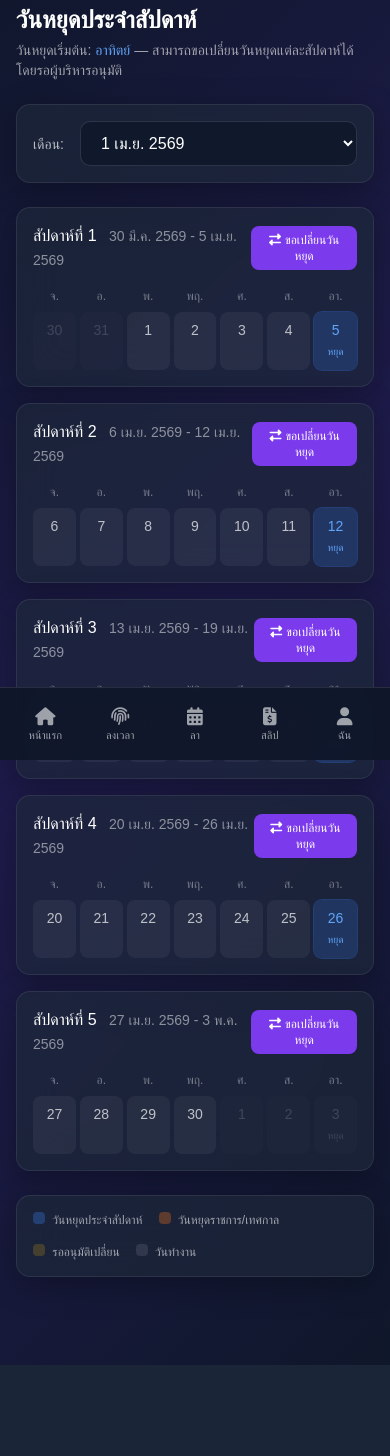
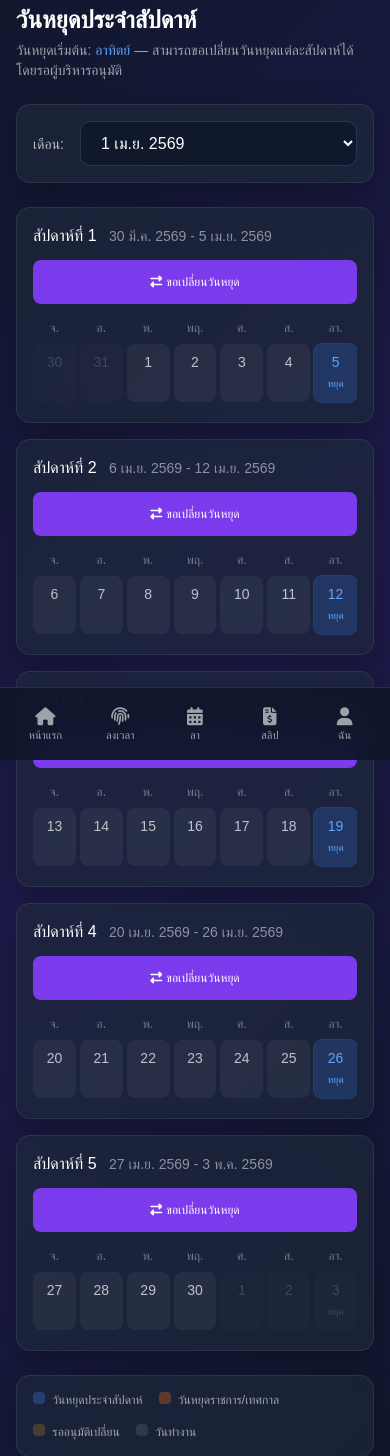
Before and after one commit to sakonwanth/tp-hr, a PHP site: page /tp-crm/dayoff_schedule.php in a window 390 px wide. Shown: the part 84-1540 px from the top of the page. Before the commit the page ends 1449 px from the top, so only its background shows below. Run offline with PHP 8.4, Linux system fonts and the light colour scheme; the visitor is signed in with stand-in values (Sample User, id 1); tables that the repository leaves empty or names only in its code hold one stand-in row (values such as "Sample post"); some libraries are stand-ins or nearby versions; some web fonts are replaced.

Commit message:
feat(ui): Wave B+ touch targets on checkin, dayoff schedule, employee form tabs
Made-with: Cursor

```diff
--- a/dayoff_schedule.php
+++ b/dayoff_schedule.php
@@ -237,8 +237,8 @@ include __DIR__ . '/templates/header.php';
         }
     ?>
     <div class="glass-card rounded-xl p-4">
-        <div class="flex items-center justify-between mb-3">
-            <div class="flex items-center gap-3">
+        <div class="flex flex-col gap-3 sm:flex-row sm:items-center sm:justify-between mb-3">
+            <div class="flex flex-wrap items-center gap-3 min-w-0">
                 <h3 class="text-white font-medium">
                     สัปดาห์ที่ <?php echo $week['num']; ?>
                     <span class="text-white/50 text-sm font-normal ml-2">
@@ -249,16 +249,16 @@ include __DIR__ . '/templates/header.php';
             </div>
 
             <?php if (!$req || $req['status'] === 'REJECTED'): ?>
-            <button onclick="openChangeModal('<?php echo $week['start']; ?>', '<?php echo $week['end']; ?>', <?php echo $week['num']; ?>)"
-                    class="px-3 py-1.5 bg-violet-600 hover:bg-violet-700 text-white text-xs rounded-lg transition-colors">
+            <button type="button" onclick="openChangeModal('<?php echo $week['start']; ?>', '<?php echo $week['end']; ?>', <?php echo $week['num']; ?>)"
+                    class="shrink-0 min-h-[44px] px-3 py-2 bg-violet-600 hover:bg-violet-700 text-white text-xs sm:text-sm rounded-lg transition-colors touch-manipulation self-start sm:self-auto">
                 <i class="fas fa-exchange-alt mr-1"></i>ขอเปลี่ยนวันหยุด
             </button>
             <?php elseif ($req && $req['status'] === 'PENDING'): ?>
-            <form method="POST" class="inline">
+            <form method="POST" class="inline shrink-0 self-start sm:self-auto">
                 <?php echo csrfField(); ?>
                 <input type="hidden" name="action" value="cancel_request">
                 <input type="hidden" name="request_id" value="<?php echo $req['id']; ?>">
-                <button type="submit" class="px-3 py-1.5 bg-red-500/20 hover:bg-red-500/30 text-red-400 text-xs rounded-lg transition-colors"
+                <button type="submit" class="min-h-[44px] px-3 py-2 bg-red-500/20 hover:bg-red-500/30 text-red-400 text-xs sm:text-sm rounded-lg transition-colors touch-manipulation"
                         onclick="return confirm('ยกเลิกคำขอเปลี่ยนวันหยุดสัปดาห์นี้?')">
                     <i class="fas fa-times mr-1"></i>ยกเลิกคำขอ
                 </button>
@@ -266,8 +266,9 @@ include __DIR__ . '/templates/header.php';
             <?php endif; ?>
         </div>
 
-        <!-- Week Calendar Grid -->
-        <div class="grid grid-cols-7 gap-1">
+        <!-- Week Calendar Grid (horizontal scroll on very narrow screens) -->
+        <div class="min-w-0 overflow-x-auto [-webkit-overflow-scrolling:touch] overscroll-x-contain pb-1">
+            <div class="grid grid-cols-7 gap-1 min-w-[20rem] sm:min-w-0">
             <?php foreach ($dayNamesGrid as $dn): ?>
             <div class="text-center text-white/40 text-xs py-1"><?php echo $dn; ?></div>
             <?php endforeach; ?>
@@ -297,6 +298,7 @@ include __DIR__ . '/templates/header.php';
                 <?php endif; ?>
             </div>
             <?php endforeach; ?>
+            </div>
         </div>
 
         <?php if ($req && $req['status'] !== 'PENDING'): ?>
@@ -371,10 +373,10 @@ include __DIR__ . '/templates/header.php';
             </div>
 
             <div class="flex gap-3">
-                <button type="button" onclick="closeChangeModal()" class="flex-1 py-2.5 bg-white/10 hover:bg-white/20 text-white rounded-lg transition-colors">
+                <button type="button" onclick="closeChangeModal()" class="flex-1 min-h-[44px] py-2.5 bg-white/10 hover:bg-white/20 text-white rounded-lg transition-colors touch-manipulation">
                     ยกเลิก
                 </button>
-                <button type="submit" class="flex-1 py-2.5 bg-violet-600 hover:bg-violet-700 text-white rounded-lg transition-colors">
+                <button type="submit" class="flex-1 min-h-[44px] py-2.5 bg-violet-600 hover:bg-violet-700 text-white rounded-lg transition-colors touch-manipulation">
                     <i class="fas fa-paper-plane mr-2"></i>ส่งคำขอ
                 </button>
             </div>
```
Also changed, not shown: checkin.php (+21 -21 lines), hr/employee_form.php (+6 -6 lines).
